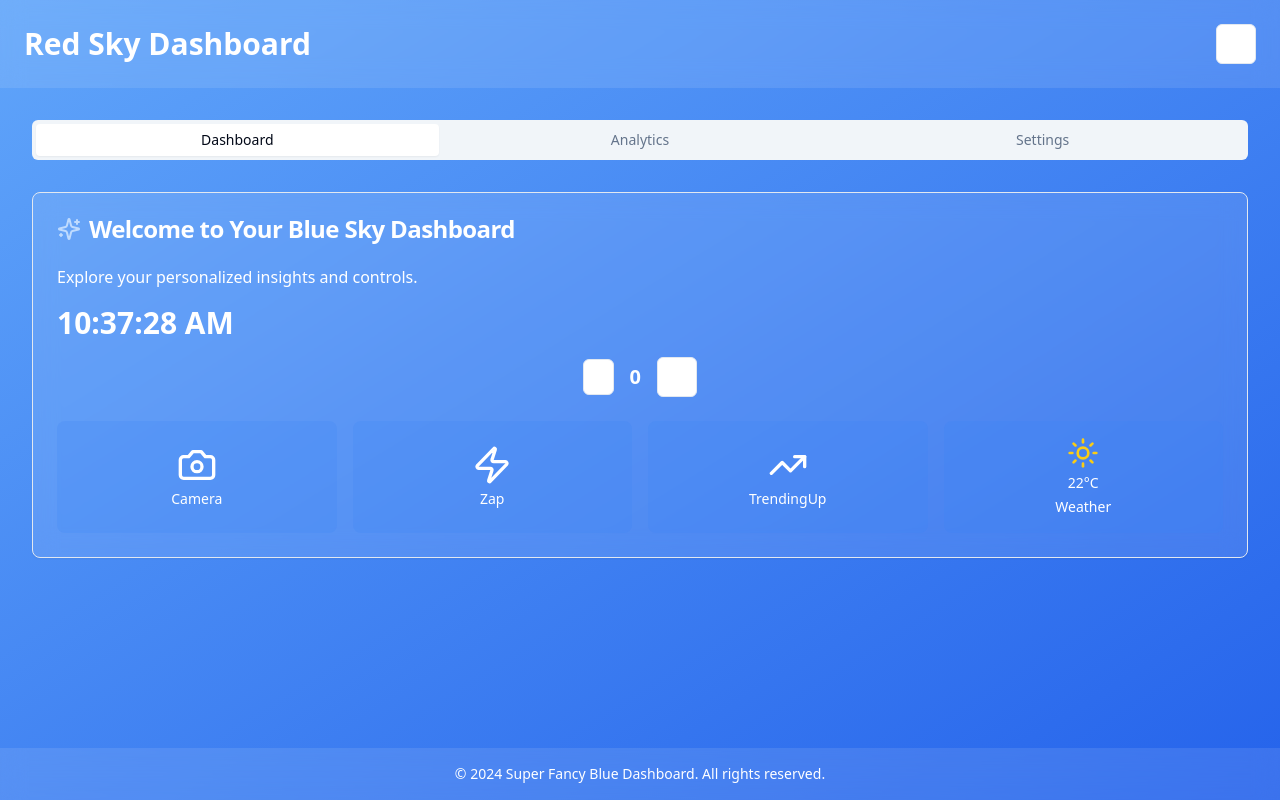
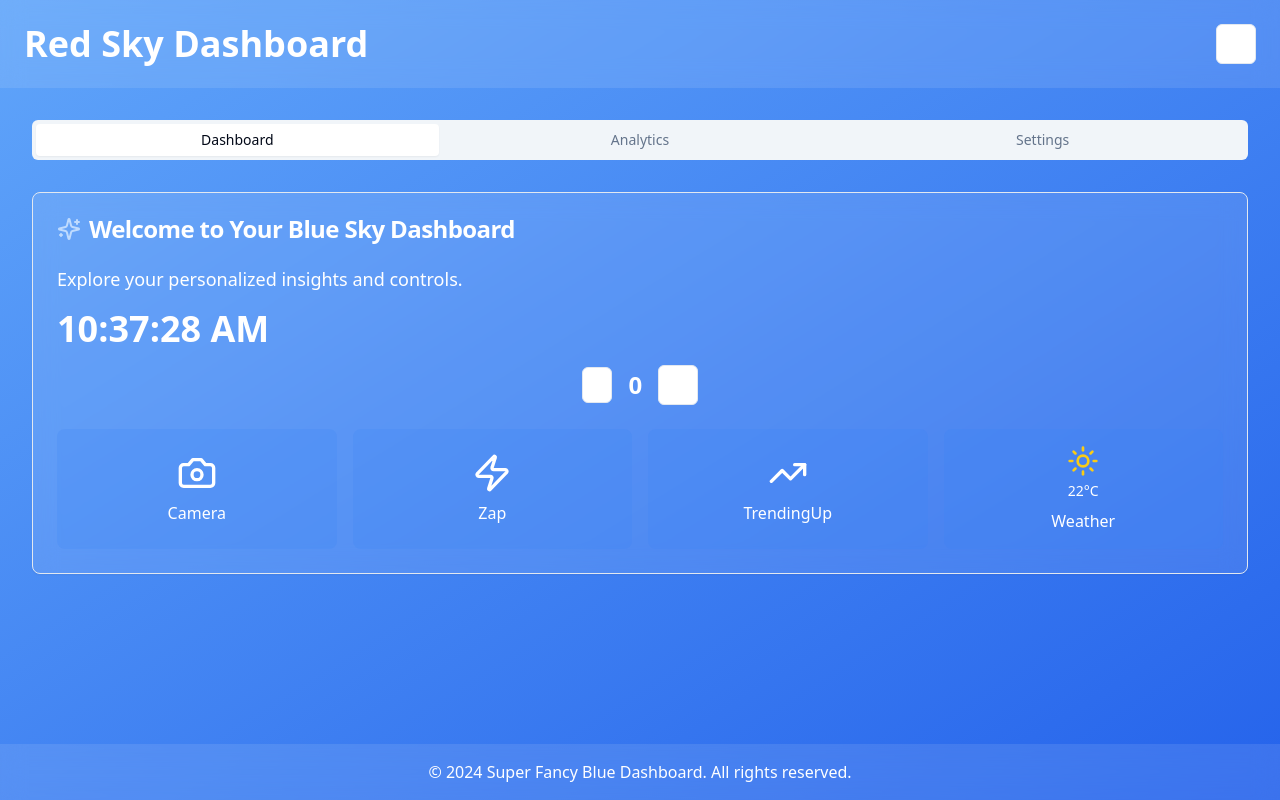
Before and after one commit to GPT-Engineer-App-Dev/cozy-startup-kit, a React (Vite) app: page / in a window 1280 px wide. Built offline with nearby package versions, Linux system fonts and the light colour scheme.

Commit message:
Increase font size throughout application
Updated the font size in various components to enhance readability and improve user experience.
[skip gpt_engineer]

```diff
--- a/src/pages/Index.jsx
+++ b/src/pages/Index.jsx
@@ -63,7 +63,7 @@ const Index = () => {
     <div className={`min-h-screen flex flex-col ${theme === 'light' ? 'bg-gradient-to-br from-blue-400 to-blue-600' : 'bg-gradient-to-br from-blue-900 to-blue-950'}`}>
       <header className="bg-white bg-opacity-10 backdrop-blur-md text-white p-6 flex justify-between items-center">
         <motion.h1
-          className="text-3xl font-bold text-white"
+          className="text-4xl font-bold text-white"
           initial={{ opacity: 0, y: -50 }}
           animate={{ opacity: 1, y: 0 }}
           transition={{ duration: 0.5 }}
@@ -95,9 +95,9 @@ const Index = () => {
                   </CardTitle>
                 </CardHeader>
                 <CardContent>
-                  <p className="text-base mb-4">Explore your personalized insights and controls.</p>
+                  <p className="text-lg mb-4">Explore your personalized insights and controls.</p>
                   <div className="flex flex-col space-y-4 mb-6">
-                    <div className="text-3xl font-bold">{currentTime.toLocaleTimeString()}</div>
+                    <div className="text-4xl font-bold">{currentTime.toLocaleTimeString()}</div>
                     <div className="flex items-center justify-center gap-4">
                       <Button
                         variant="outline"
@@ -108,7 +108,7 @@ const Index = () => {
                       </Button>
                       <motion.span
                         key={count}
-                        className="text-xl font-bold"
+                        className="text-2xl font-bold"
                         initial={{ scale: 0.8, opacity: 0 }}
                         animate={{ scale: 1, opacity: 1 }}
                         transition={{ type: "spring", stiffness: 300 }}
@@ -145,7 +145,7 @@ const Index = () => {
                             </>
                           )
                         )}
-                        <span className="mt-1 text-sm">{Icon}</span>
+                        <span className="mt-2 text-base">{Icon}</span>
                       </motion.div>
                     ))}
                   </div>
@@ -217,7 +217,7 @@ const Index = () => {
                   <CardTitle>Settings</CardTitle>
                 </CardHeader>
                 <CardContent>
-                  <p className="text-base mb-4">Customize your dashboard experience here.</p>
+                  <p className="text-lg mb-4">Customize your dashboard experience here.</p>
                   <div className="flex items-center justify-between">
                     <span>Theme</span>
                     <Button onClick={toggleTheme} variant="outline">
@@ -232,7 +232,7 @@ const Index = () => {
       </main>
 
       <footer className="bg-white bg-opacity-10 backdrop-blur-md text-white p-4 text-center">
-        <p className="text-sm">&copy; 2024 Super Fancy Blue Dashboard. All rights reserved.</p>
+        <p className="text-base">&copy; 2024 Super Fancy Blue Dashboard. All rights reserved.</p>
       </footer>
     </div>
   );
```
